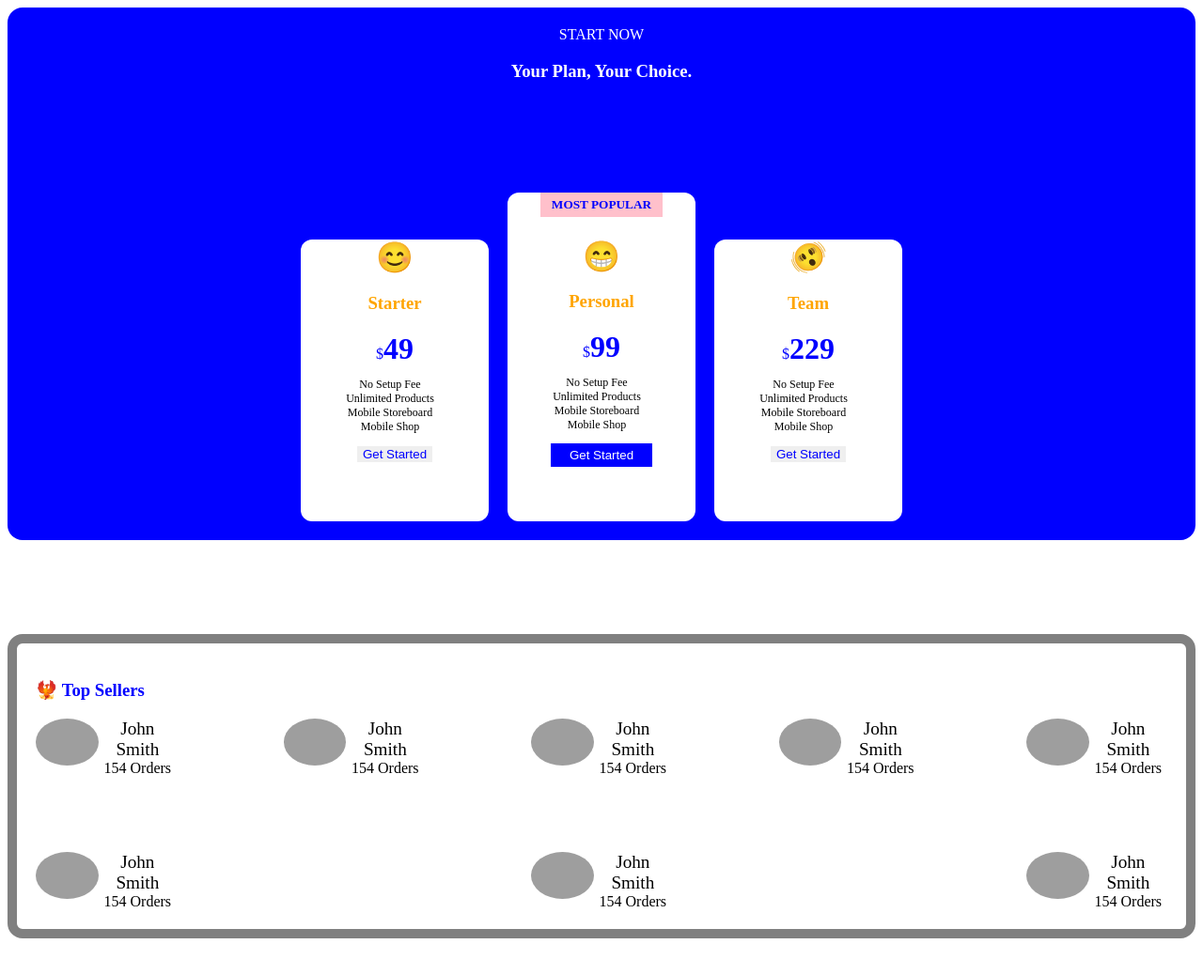
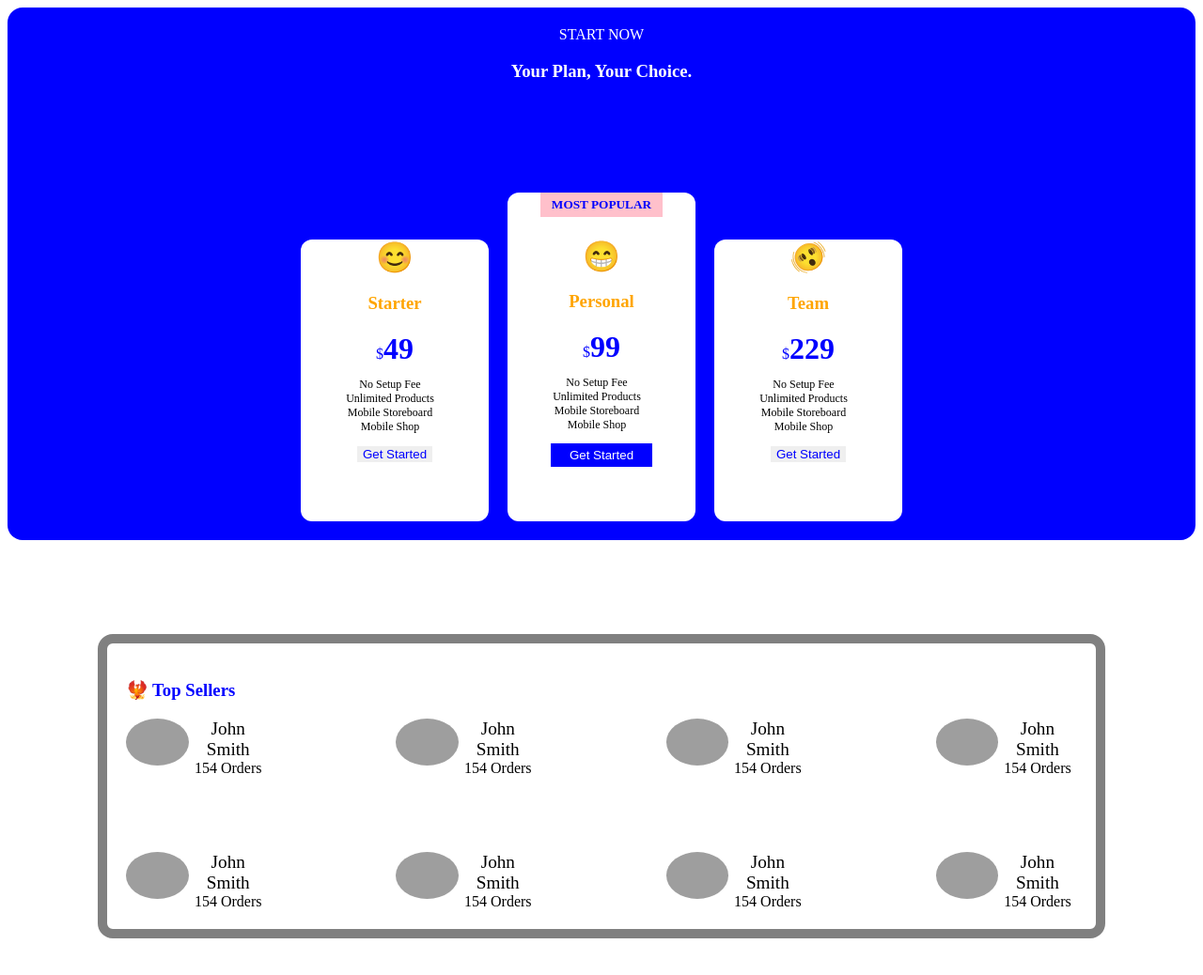
Before and after one commit to Mahesh10k/css-day9, a plain HTML site: page index.html in a window 1280 px wide. Shown: the whole page at 94% size. Before the commit the page ends 1007 px from the top, so only its background shows below. Drawn offline with Linux system fonts and the light colour scheme; grey boxes are pictures that could not be loaded.

Commit message:
added 70th line in css file

```diff
--- a/flex.css
+++ b/flex.css
@@ -67,6 +67,8 @@
     border-radius: 16px;
     margin-top: 100px;
     padding: 20px;
+    width: 80%;
+    margin: 100px auto;
 }
 .outer>div:first-child>h3 {
     color: blue;
```
